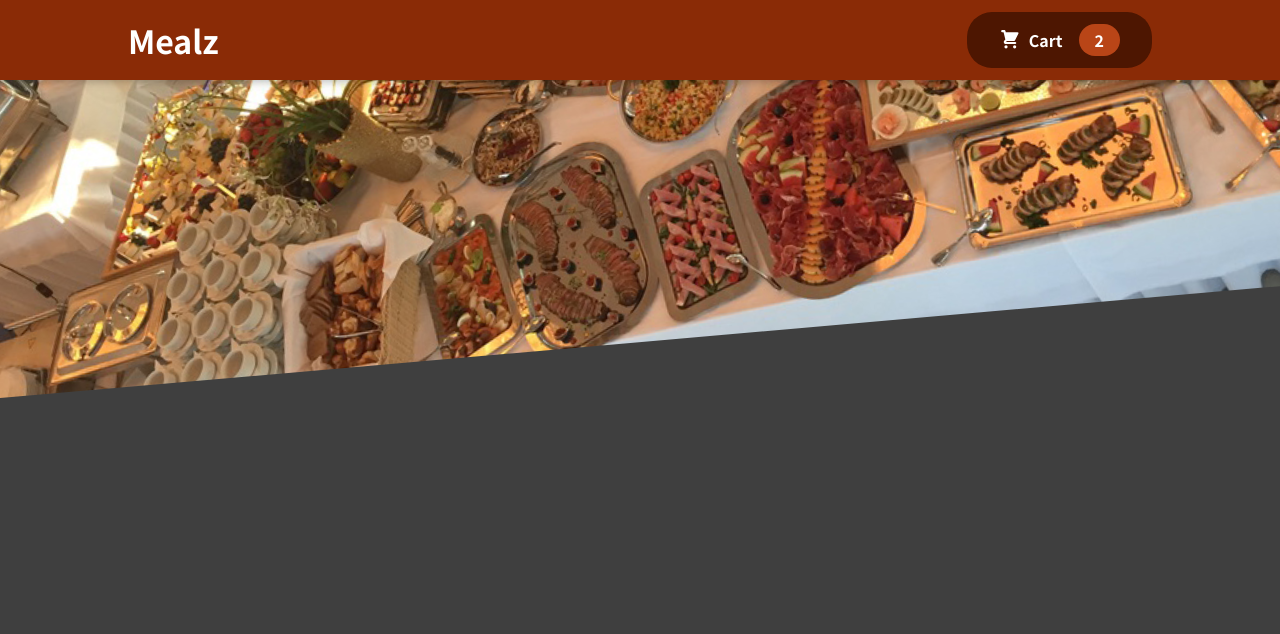
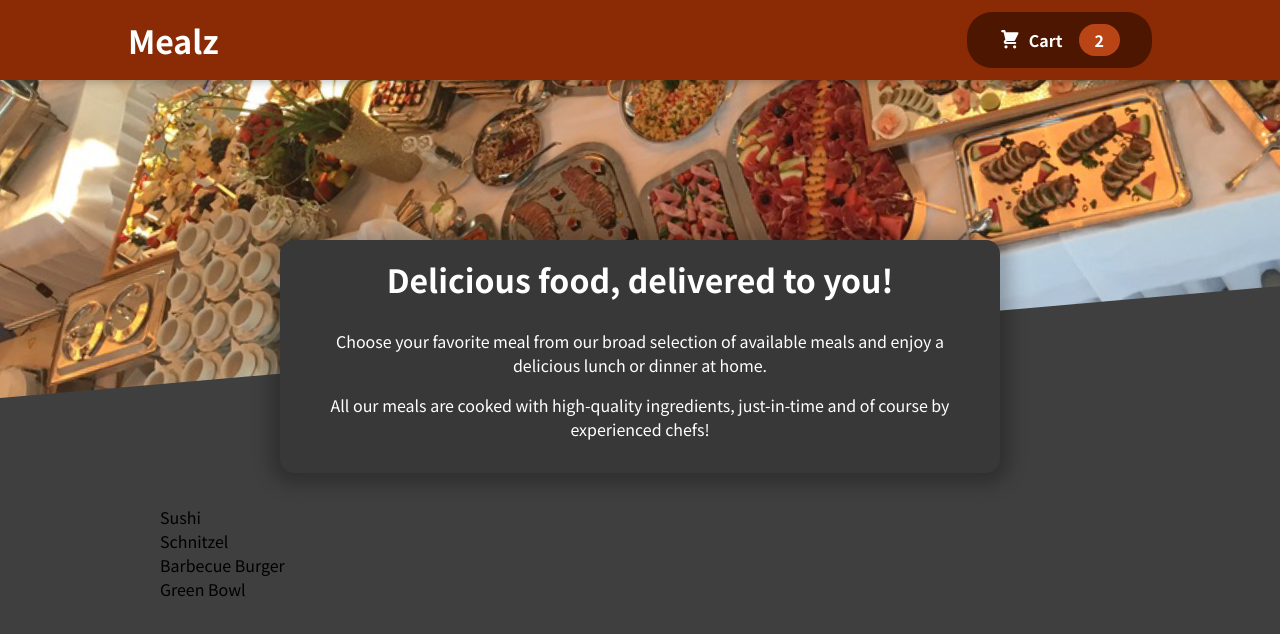
Before and after one commit to neerajprabhuram/food-order-app, a React (Create React App) app: page / in a window 1280 px wide. Shown: the top 634 px of the page. Built offline with nearby package versions, Linux system fonts and the light colour scheme.

Commit message:
added Meals component

```diff
--- a/src/App.js
+++ b/src/App.js
@@ -1,10 +1,14 @@
 import { Fragment } from 'react'
 import Header from './components/Layout/Header'
+import Meals from './components/Meals/Meals'
 
 function App() {
   return (
     <Fragment>
       <Header />
+      <main>
+        <Meals />
+      </main>
     </Fragment>
   )
 }
--- /dev/null
+++ b/src/components/Meals/AvailableMeals.js
@@ -0,0 +1,40 @@
+import classes from './AvailableMeals.module.css'
+
+const DUMMY_MEALS = [
+  {
+    id: 'm1',
+    name: 'Sushi',
+    description: 'Finest fish and veggies',
+    price: 22.99,
+  },
+  {
+    id: 'm2',
+    name: 'Schnitzel',
+    description: 'A german specialty!',
+    price: 16.5,
+  },
+  {
+    id: 'm3',
+    name: 'Barbecue Burger',
+    description: 'American, raw, meaty',
+    price: 12.99,
+  },
+  {
+    id: 'm4',
+    name: 'Green Bowl',
+    description: 'Healthy...and green...',
+    price: 18.99,
+  },
+]
+
+const AvailableMeals = () => {
+  const mealsList = DUMMY_MEALS.map((meal) => <li>{meal.name}</li>)
+
+  return (
+    <section className={classes.meals}>
+      <ul>{mealsList}</ul>
+    </section>
+  )
+}
+
+export default AvailableMeals
--- /dev/null
+++ b/src/components/Meals/AvailableMeals.module.css
@@ -0,0 +1,24 @@
+.meals {
+  max-width: 60rem;
+  width: 90%;
+  margin: 2rem auto;
+  animation: meals-appear 1s ease-out forwards;
+}
+
+.meals ul {
+  list-style: none;
+  margin: 0;
+  padding: 0;
+}
+
+@keyframes meals-appear {
+  from {
+    opacity: 0;
+    transform: translateY(3rem);
+  }
+
+  to {
+    opacity: 1;
+    transform: translateY(0);
+  }
+}
--- /dev/null
+++ b/src/components/Meals/Meals.js
@@ -0,0 +1,15 @@
+import { Fragment } from 'react'
+
+import AvailableMeals from './AvailableMeals'
+import MealsSummary from './MealsSummary'
+
+const Meals = () => {
+  return (
+    <Fragment>
+      <MealsSummary />
+      <AvailableMeals />
+    </Fragment>
+  )
+}
+
+export default Meals
--- /dev/null
+++ b/src/components/Meals/MealsSummary.js
@@ -0,0 +1,19 @@
+import classes from './MealsSummary.module.css'
+
+const MealsSummary = () => {
+  return (
+    <section className={classes.summary}>
+      <h2>Delicious food, delivered to you!</h2>
+      <p>
+        Choose your favorite meal from our broad selection of available meals
+        and enjoy a delicious lunch or dinner at home.
+      </p>
+      <p>
+        All our meals are cooked with high-quality ingredients, just-in-time and
+        of course by experienced chefs!
+      </p>
+    </section>
+  )
+}
+
+export default MealsSummary
--- /dev/null
+++ b/src/components/Meals/MealsSummary.module.css
@@ -0,0 +1,18 @@
+.summary {
+  text-align: center;
+  max-width: 45rem;
+  width: 90%;
+  margin: auto;
+  margin-top: -10rem;
+  position: relative;
+  background-color: #383838;
+  color: white;
+  border-radius: 14px;
+  padding: 1rem 2rem;
+  box-shadow: 0 1px 18px 10px rgba(0, 0, 0, 0.25);
+}
+
+.summary h2 {
+  font-size: 2rem;
+  margin-top: 0;
+}
```
Also changed, not shown: 1 other file (tests, documents, lock files or other folders).
